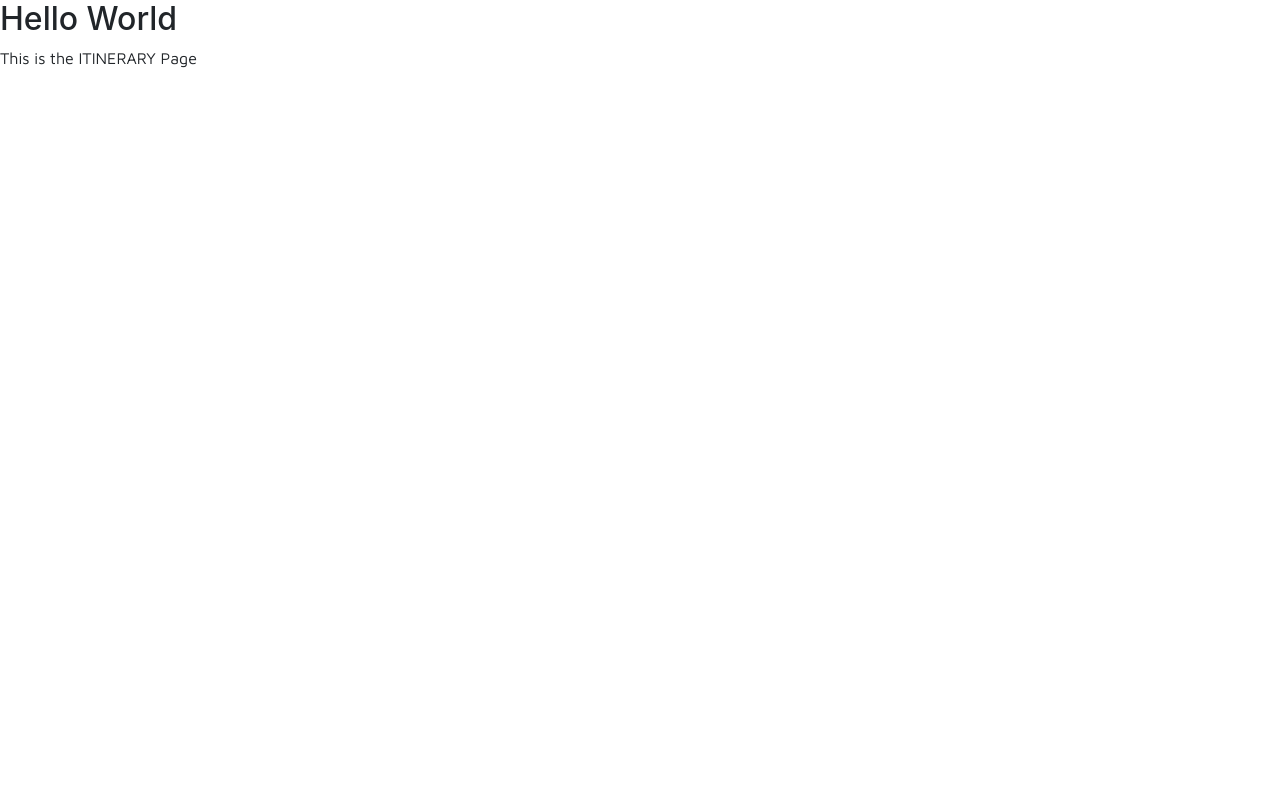
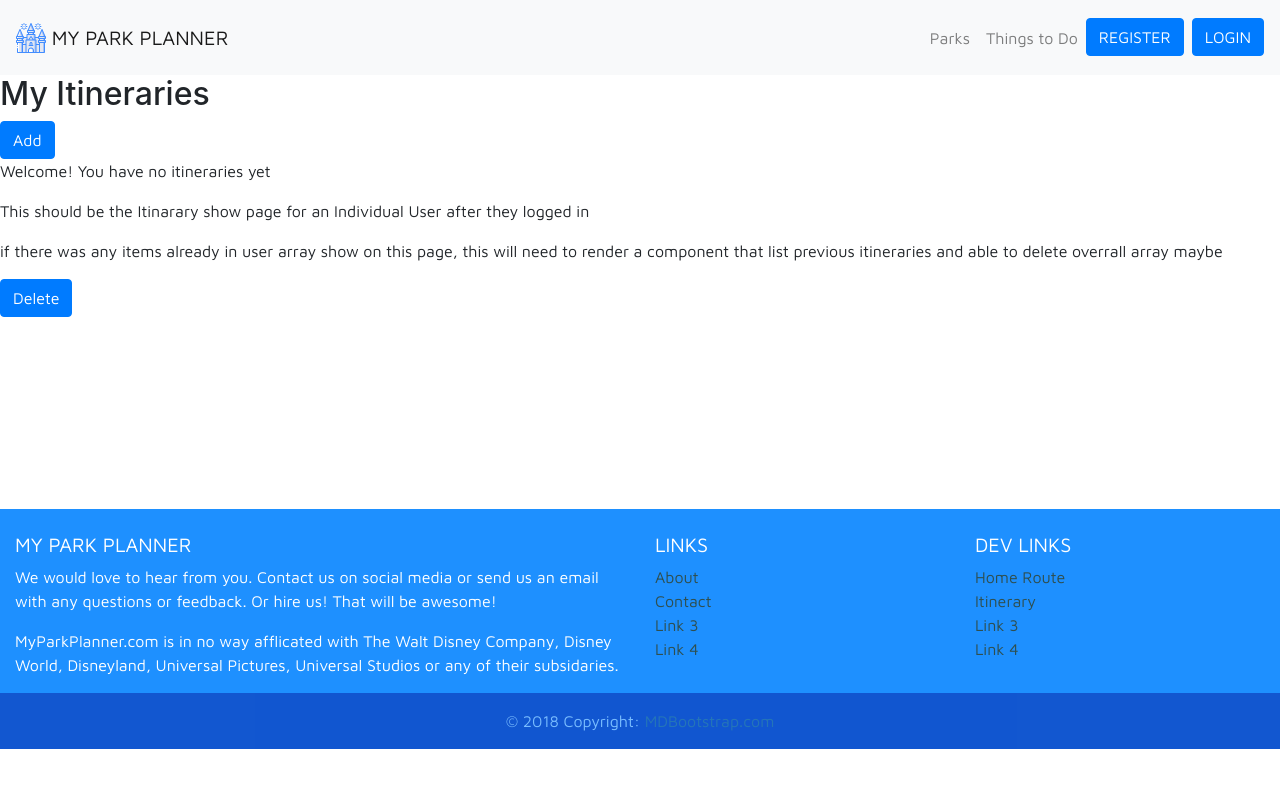
Before and after one commit to Aradford7/react-frontendDisney, a React (Create React App) app: page /itinerary in a window 1280 px wide. Shown: the top 788 px of the page. Built offline with nearby package versions, Linux system fonts and the light colour scheme.

Commit message:
basic itin route

```diff
--- a/src/App.js
+++ b/src/App.js
@@ -5,7 +5,7 @@ import {Contact} from './layout/Contact/Contact'
 import {Login} from './layout/Login/Login'
 import {Register} from './layout/Register/Register'
 import {Logout} from './layout/Logout'
-import {Itinerary} from './layout/Itinerary'
+import {Itinerary} from './layout/Itinerary/Itinerary'
 import {NoMatch} from './layout/NoMatch'
 import {BrowserRouter as Router, Route, Switch} from 'react-router-dom'
 
--- a/src/constants/routes.js
+++ b/src/constants/routes.js
@@ -3,3 +3,4 @@ export const PARKS = '/parks'
 export const TODO = '/activities'
 export const LOGIN = '/login'
 export const REGISTER = '/register'
+export const ITINERARY = '/itinerary'
--- a/src/layout/Footer/Footer.js
+++ b/src/layout/Footer/Footer.js
@@ -50,7 +50,7 @@ export const Footer= () =>(
                 <a href="/">Home Route</a>
               </li>
               <li>
-                <a href="#!">Link 2</a>
+                <a href="/itinerary">Itinerary</a>
               </li>
               <li>
                 <a href="#!">Link 3</a>
--- a/src/layout/Home/Home.js
+++ b/src/layout/Home/Home.js
@@ -38,28 +38,28 @@ export const Home = () =>(
                 <Row>
                     <Col md={3} aria-label="first group">
                     <div class = "colheart">
-                        <FontAwesomeIcon icon = "heart" size="3x"/>
+                        <FontAwesomeIcon icon = "heart" size="3x" style={{ color: 'dodgerblue' }}/>
                         <h4>Favorite Attractions</h4>
                         <p>You select your favorite attractions and plan when you want to go.</p>
                     </div>
                     </Col>
                     <Col md={3} aria-label="second group">
                     <div class = "colclock">
-                        <FontAwesomeIcon icon = "clock" size="3x"/>
+                        <FontAwesomeIcon icon = "clock" size="3x" style={{ color: 'dodgerblue' }}/>
                         <h4>Wait Times</h4>
                         <p>Using wait time information from themeparks api to guide you to the attractions with the shortest lines.</p>
                     </div>
                     </Col>
                     <Col md={3}aria-label="third group" >
                     <div class = "colhamburger">
-                        <FontAwesomeIcon icon = "hamburger" size="3x"/>
+                        <FontAwesomeIcon icon = "hamburger" size="3x" style={{ color: 'dodgerblue' }}/>
                         <h4>Resturants</h4>
                         <p>See a list of resturants the park has to offer! Browse the selection,plan out where to eat, before the crowds</p>
                     </div>
                     </Col>
                     <Col md={3} aria-label="forth group">
                     <div class = "colusers">
-                        <FontAwesomeIcon icon = "users"size="3x"/>
+                        <FontAwesomeIcon icon = "users"size="3x" style={{ color: 'dodgerblue' }}/>
                         <h4>Efficiency</h4>
                         <p>Make most we our app to plan out the perfect family vacation or make magical memories with friends</p>
                     </div>
@@ -67,6 +67,8 @@ export const Home = () =>(
                 </Row>
             </Container>
         </div>
+
+        <br/>
 
         <div class = "hero">
         <Container>
@@ -76,14 +78,14 @@ export const Home = () =>(
                 <Row>
                     <Col md={6} aria-label="first group">
                     <div class = "colAndriod">
-                        <FontAwesomeIcon icon={['fab', 'android']} size="6x"/>
+                        <FontAwesomeIcon icon={['fab', 'android']} size="6x" style={{ color: 'white' }}/>
                         <h4>Android App</h4>
                     </div>
                     </Col>
 
                     <Col md={6} aria-label="second group">
                     <div class = "colApple">
-                        <FontAwesomeIcon icon={['fab', 'apple']} size="6x"/>
+                        <FontAwesomeIcon icon={['fab', 'apple']} size="6x" style={{ color: 'white' }}/>
                         <h4>IOS App</h4>
                     </div>
                     </Col>
@@ -93,6 +95,9 @@ export const Home = () =>(
             </Row>
         </Container>
         </div>
+
+        <br/>
+
 
         <div class = "itineraryinfo">
         <Container>
@@ -151,6 +156,8 @@ export const Home = () =>(
 
         </div>
 
+        <br/>
+
         <div>
             <Footer/>
         </div>
--- a/src/layout/Itinerary.js
+++ /dev/null
@@ -1,10 +0,0 @@
-import React from 'react'
-
-
-export const Itinerary = () =>(
-    <div>
-        <h2>Hello World</h2>
-        <p>This is the ITINERARY Page</p>
-
-    </div>
-)
--- /dev/null
+++ b/src/layout/Itinerary/Itinerary.js
@@ -0,0 +1,24 @@
+import React from 'react'
+import NavBar from '../NavBar/NavBar'
+import Footer from '../Footer/Footer'
+
+import Button from 'react-bootstrap/Button'
+
+export const Itinerary = () =>(
+    <div>
+        <NavBar/>
+        <h2>My Itineraries</h2>
+        <Button href ='/#!'>Add</Button>
+        <p>Welcome! You have no itineraries yet</p>
+        <p> This should be the Itinarary show page for an Individual User after they logged in</p>
+
+
+        <p>if there was any items already in user array show on this page, this will need to render a component that list previous itineraries and able to delete overrall array maybe</p>
+        <Button>Delete</Button>
+        <br/>    <br/>    <br/>    <br/>    <br/>    <br/>    <br/>    <br/>    <br/>
+        <div>
+            <Footer/>
+        </div>
+        <br/>
+    </div>
+)
```
Also changed, not shown: src/layout/Itinerary/Itinerary.css (added).
